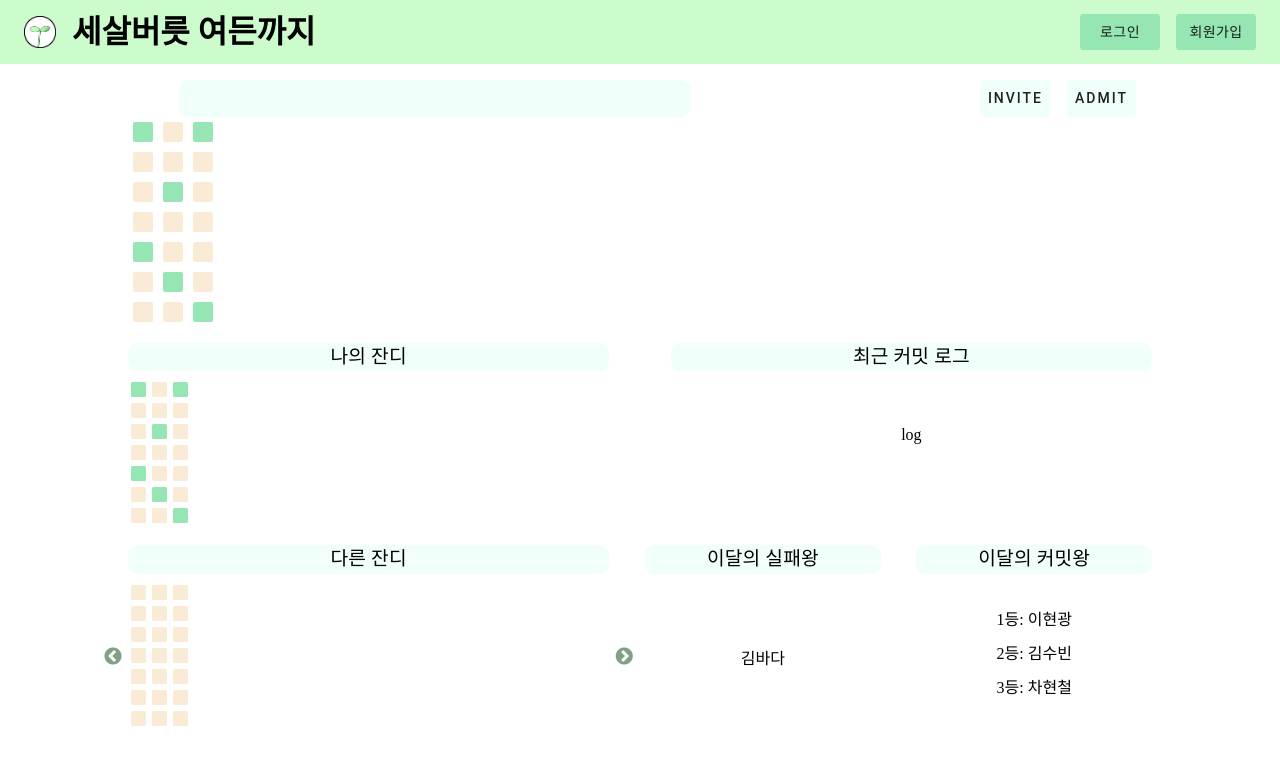
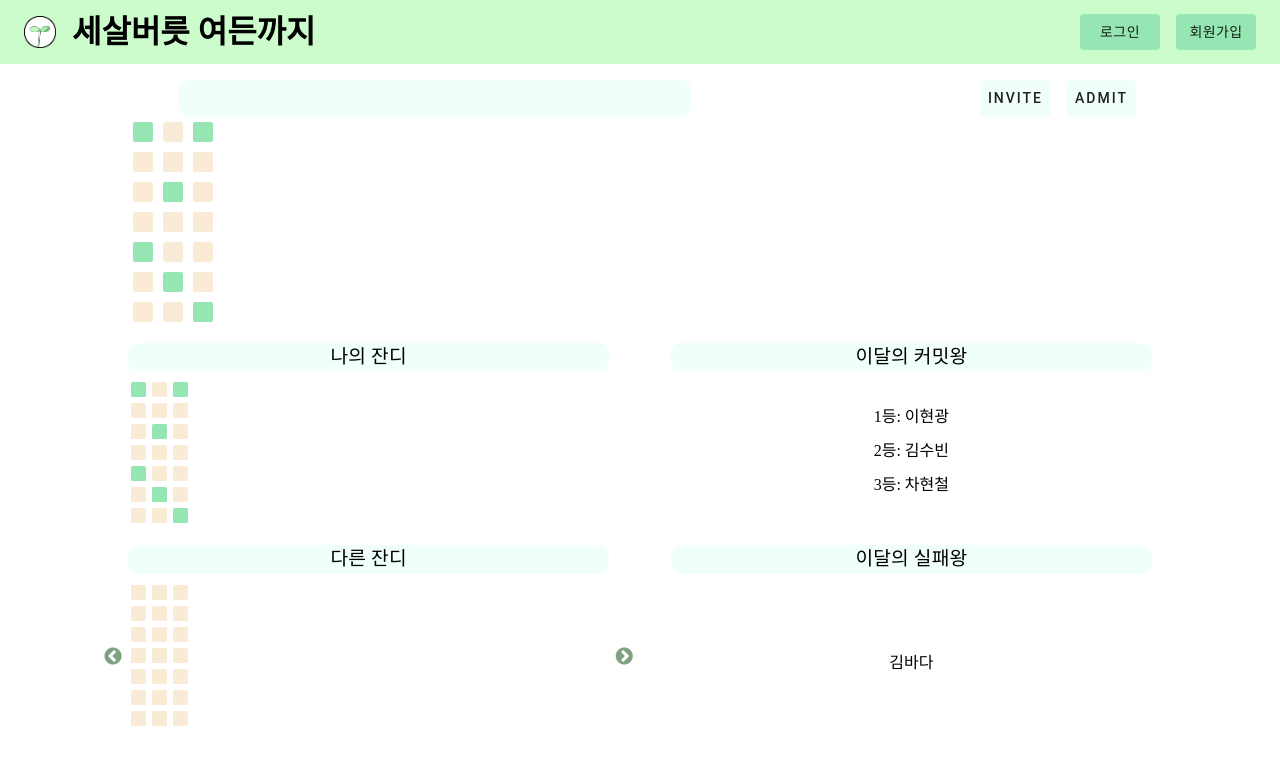
Before and after one commit to TeamGrabit/challenge, a React (Create React App) app in the folder frontend/: page /challenge/info/1 in a window 1280 px wide. Shown: the top 764 px of the page. Built offline with nearby package versions, Linux system fonts and the light colour scheme; no server answers.

Commit message:
최근커밋로그 삭제

```diff
--- a/frontend/src/css/pages/_nowChallenge.scss
+++ b/frontend/src/css/pages/_nowChallenge.scss
@@ -87,11 +87,16 @@
 		.right-con{
 			width: 47%;
 
-			.commit-log{
-				height: 60%;
+			.commitKing{
+				margin-top: 2rem;
 				display: flex;
-				justify-content: center;
+				flex-direction: column;
 				align-items: center;
+				justify-content: space-between;
+
+				.rank{
+					margin-bottom: 10px;
+				}
 			}
 		}
 	}
@@ -134,29 +139,14 @@
 			}
 		}
 		.middle-con{
-			width: 23%;
+			width: 47%;
 
 			.failKing{
-				margin-top: 30%;
-
-				.rank{
-					text-align: center;
-				}
-			}
-		}
-		.right-con{
-			width: 23%;
-
-			.commitKing{
-				margin-top: 2rem;
 				display: flex;
 				flex-direction: column;
 				align-items: center;
-				justify-content: space-between;
-
-				.rank{
-					margin-bottom: 10px;
-				}
+				justify-content: center;
+				height: 85%;
 			}
 		}
 	}
--- a/frontend/src/pages/NowChallenge.js
+++ b/frontend/src/pages/NowChallenge.js
@@ -80,15 +80,17 @@ function NowChallenge({ match }) {
 						</Grid>
 					</Grid>
 					<Grid className="right-con">
-						<Typography className="sub-title">최근 커밋 로그</Typography>
-						<Grid className="commit-log">
+						<Typography className="sub-title">이달의 커밋왕</Typography>
+						<Grid className="commitKing">
 							{/* 백엔드에서 내용 불러오기 */}
-							<p className="rank">log</p>
+							<p className="rank">1등: 이현광</p>
+							<p className="rank">2등: 김수빈</p>
+							<p className="rank">3등: 차현철</p>
 						</Grid>
 					</Grid>
 				</Grid>
 				<Grid className="lastGrid">
-					{/* 팀원 잔디, 실패왕, 최근커밋로그 */}
+					{/* 팀원 잔디, 실패왕 */}
 					<Grid className="left-con">
 						<Typography className="sub-title">다른 잔디</Typography>
 						<Slider {...settings}>
@@ -108,15 +110,6 @@ function NowChallenge({ match }) {
 						<Grid className="failKing">
 							{/* 백엔드에서 내용 불러오기 */}
 							<p className="rank">김바다</p>
-						</Grid>
-					</Grid>
-					<Grid className="right-con">
-						<Typography className="sub-title">이달의 커밋왕</Typography>
-						<Grid className="commitKing">
-							{/* 백엔드에서 내용 불러오기 */}
-							<p className="rank">1등: 이현광</p>
-							<p className="rank">2등: 김수빈</p>
-							<p className="rank">3등: 차현철</p>
 						</Grid>
 					</Grid>
 				</Grid>
```
